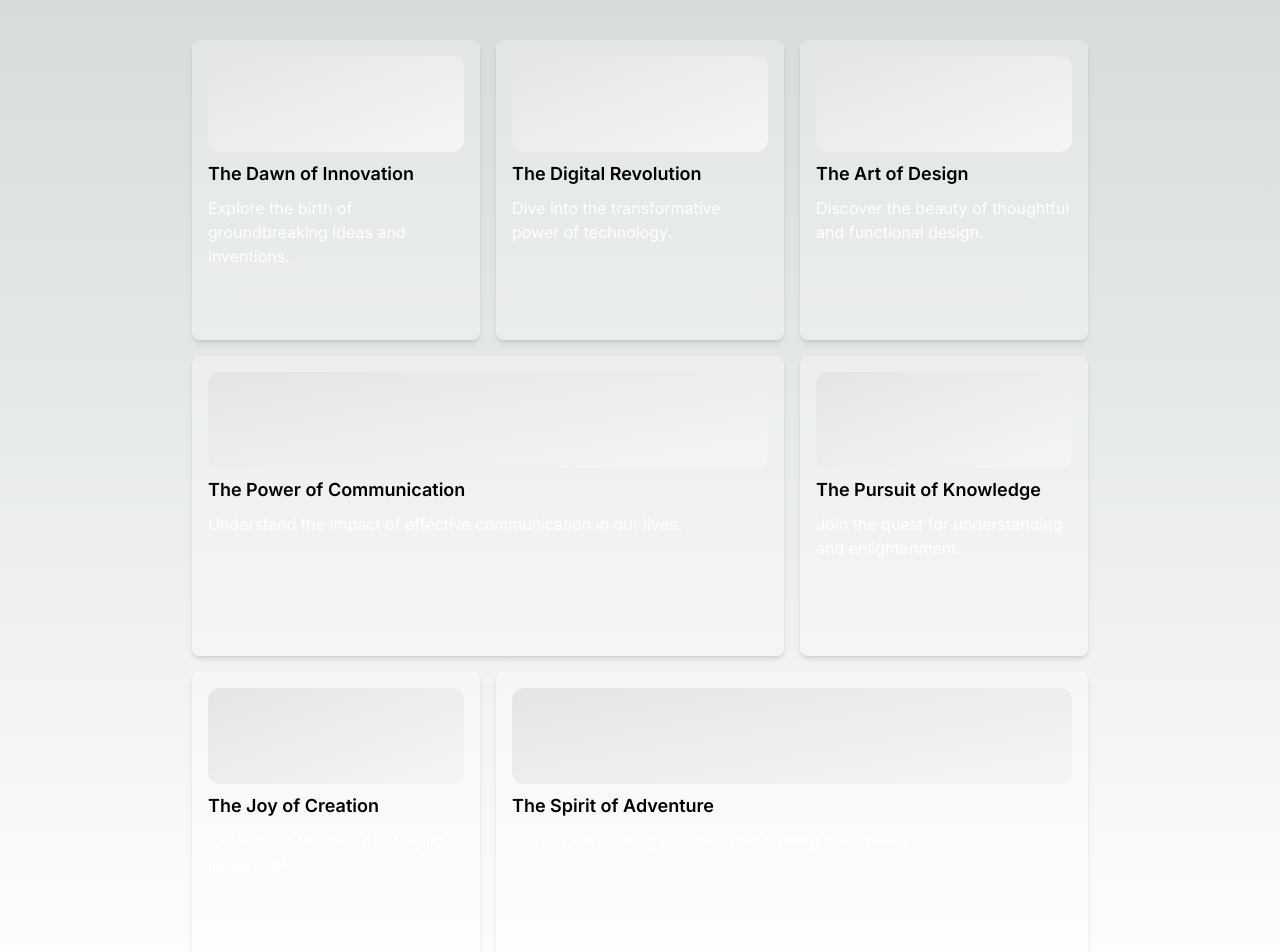
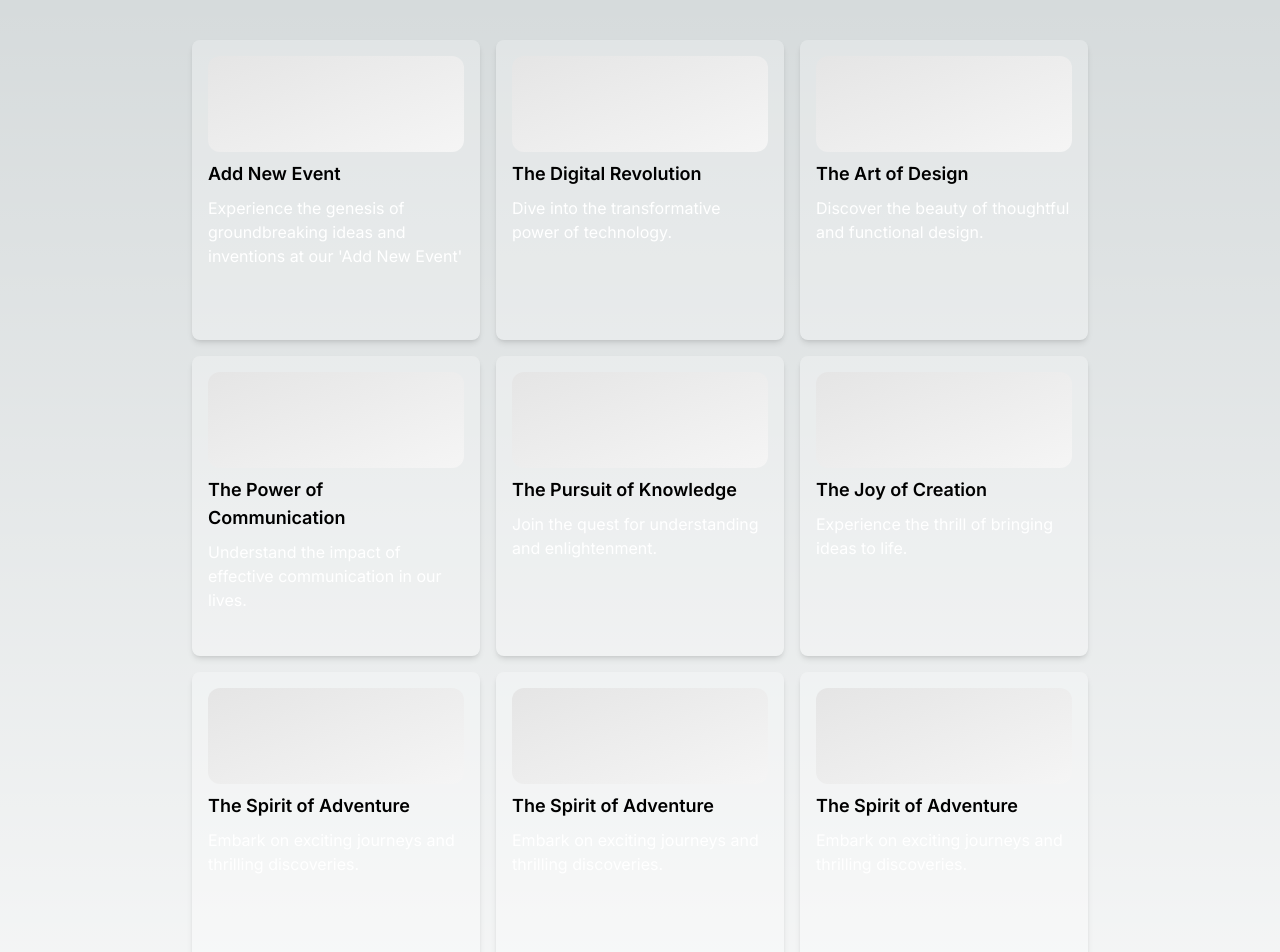
Before and after one commit to 4ntrix/frontend, a Next.js app in the folder frontend-code/: page /admin in a window 1280 px wide. Shown: the top 952 px of the page. Built offline with nearby package versions, Linux system fonts and the light colour scheme.

Commit message:
Admin grid

```diff
--- a/frontend-code/app/admin/cardgrid.tsx
+++ b/frontend-code/app/admin/cardgrid.tsx
@@ -4,14 +4,11 @@ const Skeleton = () => (
     <div className="flex flex-1 w-full h-full min-h-[6rem] rounded-xl bg-gradient-to-br from-neutral-200 dark:from-neutral-900 dark:to-neutral-800 to-neutral-100"></div>
 );
 
-const CardGrid = ({ items }) => (
+const CardGrid = ({ items }) => {
+    return (
         <div className="max-w-4xl mx-auto grid grid-cols-1 md:grid-cols-2 lg:grid-cols-3 gap-4 hover:cursor-pointer">
             {items.map((item, i) => (
-            <div
-                key={i}
-                className={`col-span-1 ${i === 3 || i === 6 ? "md:col-span-2" : ""
-                    }`}
-            >
+                <div key={i} className={`col-span-${i === 0 ? '3' : (i % 2 === 0 ? '1' : '2')}`}>
                     <div className="bg-white bg-opacity-25 hover:bg-opacity-35 rounded-lg shadow-md overflow-hidden">
                         <div className="p-4 flex flex-col justify-between h-[300px]">
                             <div>
@@ -26,5 +23,6 @@ const CardGrid = ({ items }) => (
             ))}
         </div>
     );
+};
 
 export default CardGrid;
--- a/frontend-code/app/admin/page.tsx
+++ b/frontend-code/app/admin/page.tsx
@@ -3,8 +3,8 @@ import CardGrid from "./cardgrid";
 
 const items = [
     {
-        title: "The Dawn of Innovation",
-        description: "Explore the birth of groundbreaking ideas and inventions.",
+        title: "Add New Event",
+        description: "Experience the genesis of groundbreaking ideas and inventions at our 'Add New Event'",
     },
     {
         title: "The Digital Revolution",
@@ -31,6 +31,18 @@ const items = [
         title: "The Spirit of Adventure",
         description: "Embark on exciting journeys and thrilling discoveries.",
     },
+    {
+        title: "The Spirit of Adventure",
+        description: "Embark on exciting journeys and thrilling discoveries.",
+    },
+    {
+        title: "The Spirit of Adventure",
+        description: "Embark on exciting journeys and thrilling discoveries.",
+    },
+    {
+        title: "The Spirit of Adventure",
+        description: "Embark on exciting journeys and thrilling discoveries.",
+    },
 ];
 
 const YourPage = () => {
```
Lines whose indentation alone changed are shown as unchanged.
